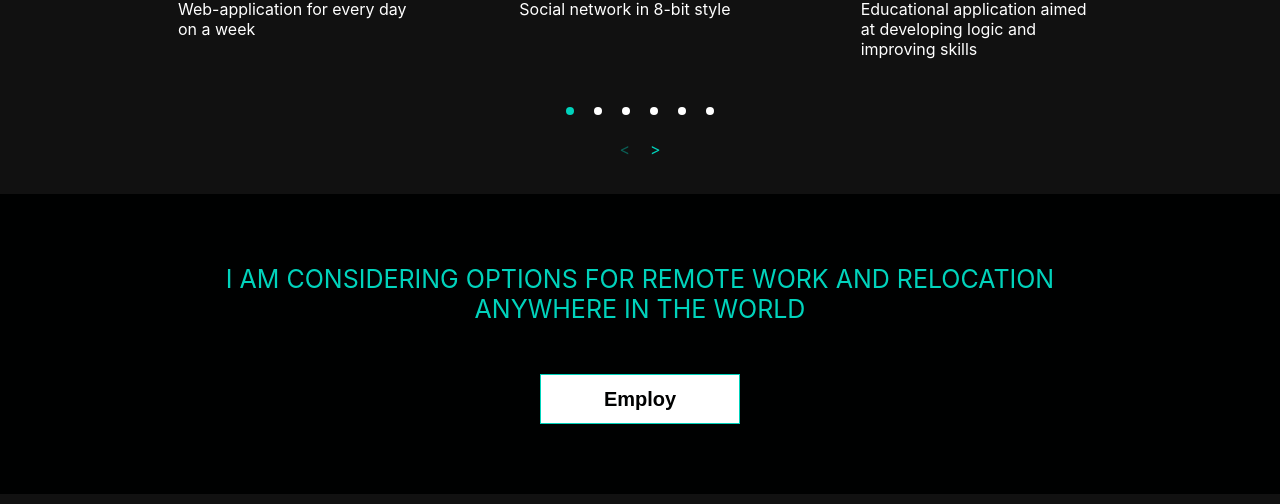
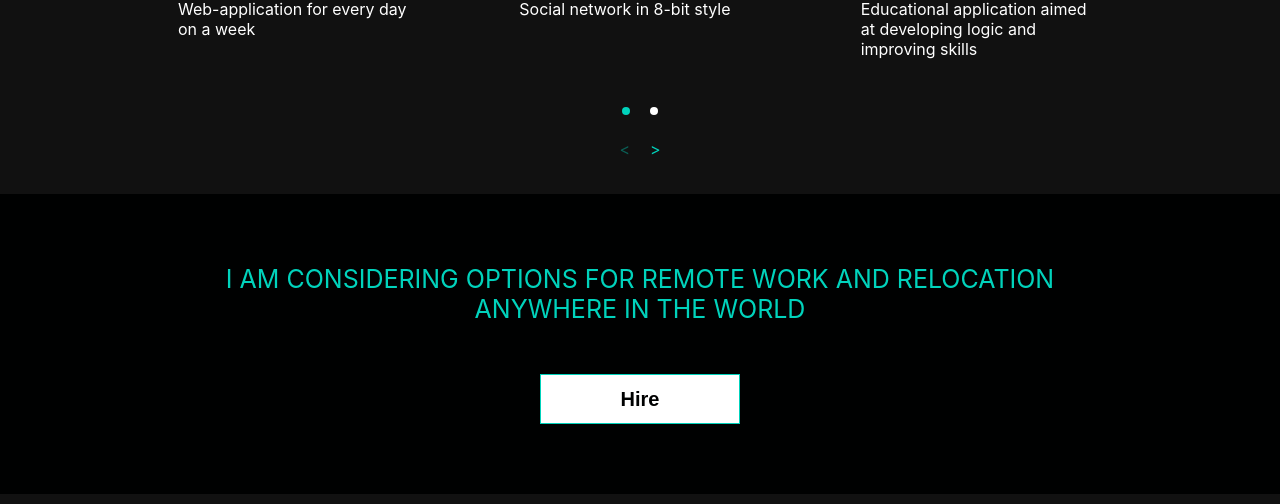
Before and after one commit to PavelVoitov/portfolio-ts, a React (Create React App) app: page / in a window 1280 px wide. Shown: the part 2544-3048 px from the top of the page. Built offline with nearby package versions, Linux system fonts and the light colour scheme.

Commit message:
fix: added function for a closing modal, scrolling for Hire button, slider's pointer

```diff
--- a/src/conditions/Conditions.tsx
+++ b/src/conditions/Conditions.tsx
@@ -2,19 +2,28 @@ import React from "react";
 import {Button} from "../common/components/button/Button";
 import c from '../common/styles/Container.module.scss'
 import s from './conditionsContainer.module.scss'
-import {animateScroll} from "react-scroll";
+import {Link} from "react-scroll";
 
 
 export const Conditions = () => {
+
 	return (
 		<div className={s.conditions}>
 			<div className={`${c.container} ${s.conditionsContainer}`}>
 					<span className={s.text}>
 						I am considering options for remote work and relocation anywhere in the world
 					</span>
-				<Button title={'Employ'} onClick={() => animateScroll.scrollToBottom()}>
-					default
-				</Button>
+					<Link to="contactForm"
+								activeClass={s.active}
+								spy={true}
+								smooth={true}
+								offset={-50}
+								duration={1000}
+								className={s.link}>
+						<Button title={'Hire'}>
+							default
+						</Button>
+					</Link>
 			</div>
 		</div>
 
--- a/src/contactForm/ContactForm.tsx
+++ b/src/contactForm/ContactForm.tsx
@@ -18,6 +18,12 @@ type FormikErrorType = {
 export const ContactForm = () => {
 	const [isOpenModal, setIsOpenModal] = useState(false)
 	const [disableButton, setDisableButton] = useState(false)
+
+	const modalClosed = () => {
+		setIsOpenModal(false)
+		setDisableButton(false)
+		document.body.style.overflow = 'unset';
+	}
 
 	const formik = useFormik({
 		initialValues: {
@@ -45,6 +51,7 @@ export const ContactForm = () => {
 			return errors
 		},
 
+
 		onSubmit: values => {
 			setDisableButton(true)
 			document.body.style.overflow = 'hidden';
@@ -54,15 +61,13 @@ export const ContactForm = () => {
 				})
 			formik.resetForm()
 			setTimeout(() => {
-				setIsOpenModal(false)
-				setDisableButton(false)
-				document.body.style.overflow = 'unset';
-			}, 5000)
+				modalClosed()
+			}, 8000)
 		},
 	})
 
 	const handleClose = () => {
-		setIsOpenModal(false)
+		modalClosed()
 	}
 
 
--- a/src/header/burgerNav/BurgerNav.tsx
+++ b/src/header/burgerNav/BurgerNav.tsx
@@ -43,7 +43,7 @@ export const BurgerNav = () => {
 							activeClass={s.active}
 							spy={true}
 							smooth={true}
-							offset={100}
+							offset={-50}
 							duration={2000}
 							className={s.link}>
 					Contact
--- a/src/header/nav/Nav.tsx
+++ b/src/header/nav/Nav.tsx
@@ -36,7 +36,7 @@ export const Nav = () => {
 						activeClass={s.active}
 						spy={true}
 						smooth={true}
-						offset={100}
+						offset={-50}
 						duration={2000}
 						className={s.link}>
 				Contact
--- a/src/projects/Projects.tsx
+++ b/src/projects/Projects.tsx
@@ -21,7 +21,7 @@ export const Projects = () => {
 				<Title title={"projects"}/>
 				<div className={s.projects}>
 					<AliceCarousel
-						controlsStrategy={"alternate"}
+						controlsStrategy={"responsive"}
 						responsive={responsive}
 						mouseTracking={true}
 					>
--- a/src/projects/dataProjects.ts
+++ b/src/projects/dataProjects.ts
@@ -1,6 +1,7 @@
 import todolist from "../../src/assets/images/todolist.png";
 import socialNetwork from "../../src/assets/images/socialnetworks.png";
 import counter from "../../src/assets/images/counter.png";
+import citrinium from "../../src/assets/images/citrinium.png";
 
 export const projects = [
 	{
@@ -25,24 +26,10 @@ export const projects = [
 		codeLink: 'https://github.com/PavelVoitov/counter.git'
 	},
 	{
-		title: "To-do list",
-		description: "Web-application for every day on a week",
-		img: todolist,
-		siteLink: 'https://pavelvoitov.github.io/todolist-ts-01/',
-		codeLink: 'https://github.com/PavelVoitov/todolist-ts-01.git'
-	},
-	{
-		title: "Social network",
-		description: "Social network in 8-bit style",
-		img: socialNetwork,
-		siteLink: 'https://pavelvoitov.github.io/8-bit/',
-		codeLink: 'https://github.com/PavelVoitov/8-bit.git'
-	},
-	{
-		title: "Counter",
-		description: "Educational application aimed at developing logic and improving skills",
-		img: counter,
-		siteLink: 'https://pavelvoitov.github.io/counter/',
-		codeLink: 'https://github.com/PavelVoitov/counter.git'
+		title: "Citrinium",
+		description: "Web-site for dental clinic",
+		img: citrinium,
+		siteLink: 'https://citrinium.by/',
+		codeLink: ''
 	},
 ]
--- a/src/projects/project/Project.tsx
+++ b/src/projects/project/Project.tsx
@@ -19,16 +19,16 @@ export const Project = ({title, description, img, siteLink, codeLink}: WorkProps
 		<div>
 			<div className={c.project}>
 				<div className={c.projectImage} style={backgroundImage}>
-					<Button title={'Site'} onClick={() => {
-						window.location.href = `${siteLink}`
+					{siteLink !== '' && <Button title={'Site'} onClick={() => {
+						window.open(siteLink)
 					}}>
 						projects
-					</Button>
-					<Button title={'Code'} onClick={() => {
-						window.location.href = `${codeLink}`
+					</Button>}
+					{codeLink !== '' && <Button title={'Code'} onClick={() => {
+						window.open(codeLink)
 					}}>
 						projects
-					</Button>
+					</Button>}
 				</div>
 				<div className={c.textBlock}>
 					<h3>{title}</h3>
```
Also changed, not shown: src/assets/images/citrinium.png (added).
